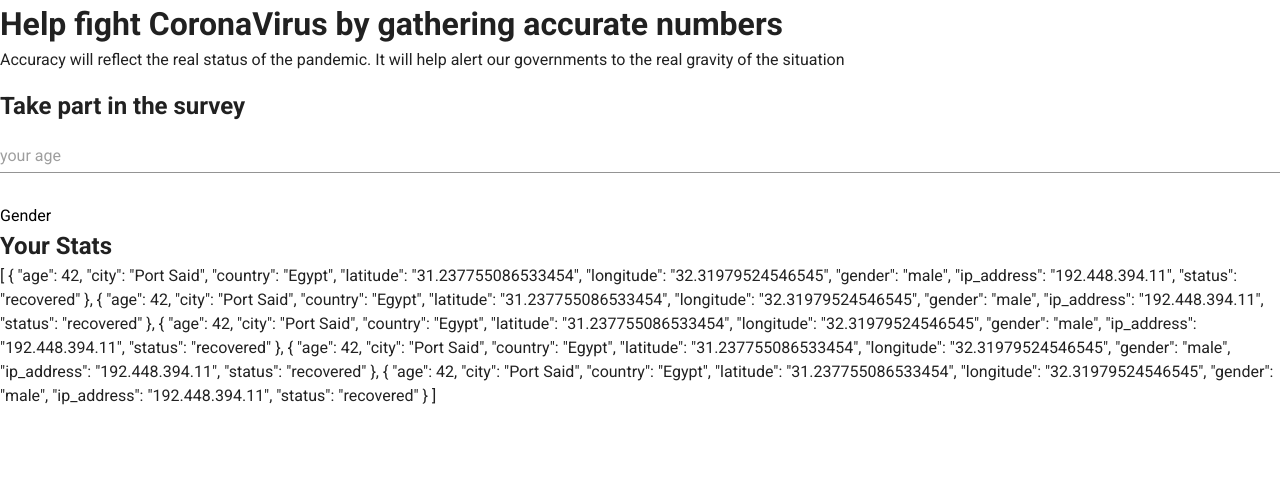
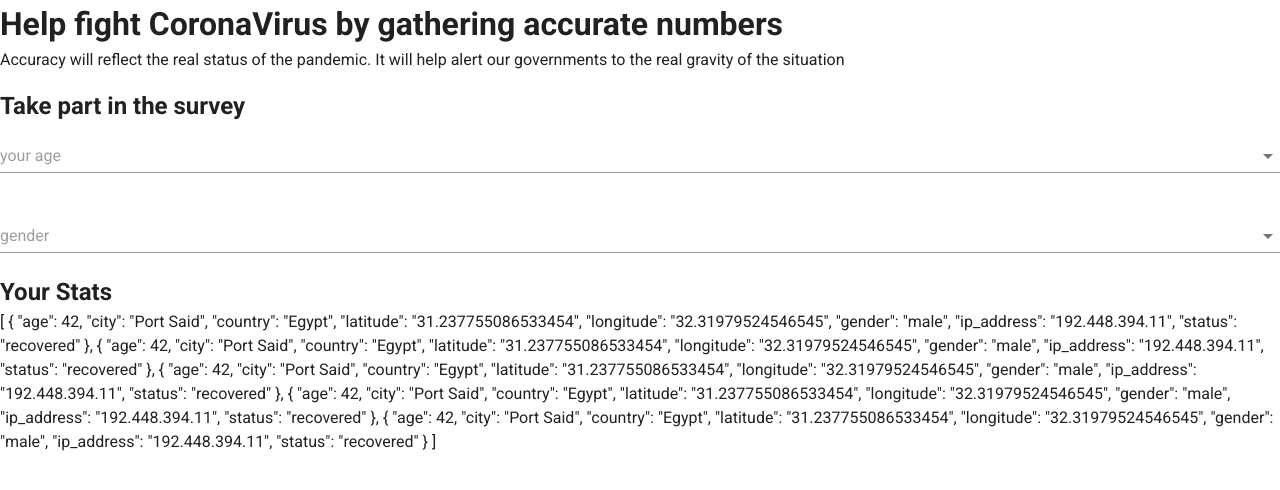
Before and after one commit to samicodesit/corona-stats, a Vue app: page / in a window 1280 px wide. Shown: the top 490 px of the page. Built offline with nearby package versions, Linux system fonts and the light colour scheme.

Commit message:
feat: removed cities due to perf issues

```diff
--- a/src/components/SurveyForm.vue
+++ b/src/components/SurveyForm.vue
@@ -2,31 +2,29 @@
   <section>
     <h2>Take part in the survey</h2>
     <form class="form">
-      <v-text-field
+      <v-select
         type="text"
+        :items="ageArray"
         placeholder="your age"
         v-model.number="input.age"
       />
-      <select v-model="input.gender">
-        <option value="null" disabled>Gender</option>
-        <option value="male">Male</option>
-        <option value="female">Female</option>
-        <option value="other">Other</option>
-      </select>
+      <v-select
+        v-model="input.gender"
+        placeholder="gender"
+        :items="genderArray"
+      />
     </form>
   </section>
 </template>
 
 <script>
-import cities from "cities.json";
-
 export default {
   name: "SurveyForm",
   data: () => ({
     input: {
       age: null,
       gender: null,
-      city: ""
+      status: null
     },
 
     navigatorGeo: {
@@ -34,7 +32,8 @@ export default {
       lng: null
     },
 
-    cities
+    ageArray: [...Array(100).keys()].map(x => x + 15),
+    genderArray: ["male", "female", "other"]
   }),
   async mounted() {
     // const { latitude: lat, longitude: lng } =
@@ -95,9 +94,6 @@ export default {
   computed: {
     navigatorGeoDataExists() {
       return this.navigatorGeo.lat && this.navigatorGeo.lng;
-    },
-    renderedCities() {
-      return cities.filter(city => city.name.includes(this.input.city));
     }
   }
 };
```
